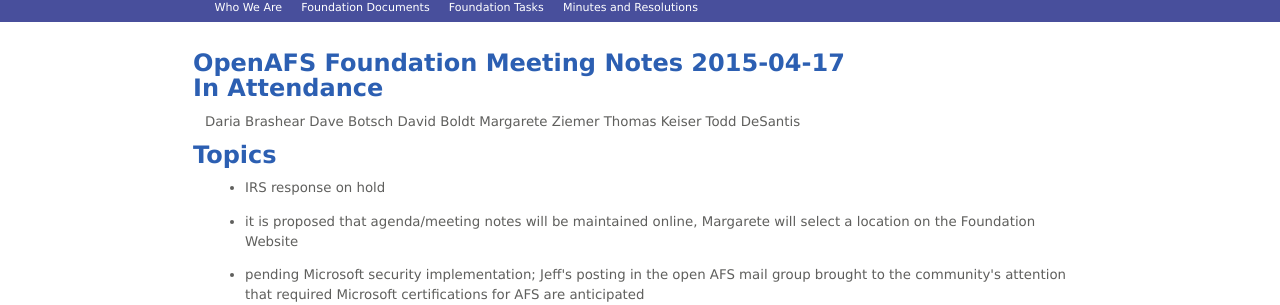
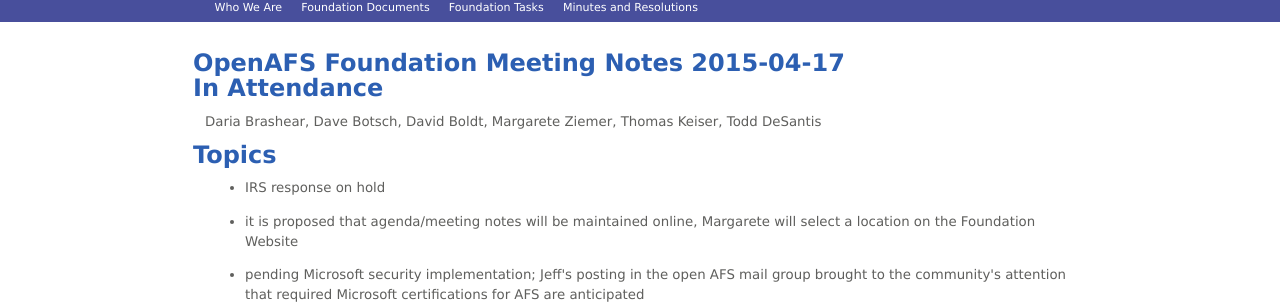
Before and after one commit to openafsfoundation/openafsfoundation.org, a Jekyll site: the page built from about/minutes/2015-04-17/index.md, in a window 1280 px wide. Shown: the part 136-441 px from the top of the page. Built offline with Jekyll 4.4.1, drawn with Linux system fonts in a browser that asks for light colours.

```diff
--- a/about/minutes/2015-04-17/index.md
+++ b/about/minutes/2015-04-17/index.md
@@ -7,11 +7,11 @@ nav: [about]
 
 ## In Attendance ##
 
- Daria Brashear
- Dave Botsch
- David Boldt
- Margarete Ziemer
- Thomas Keiser
+ Daria Brashear,
+ Dave Botsch,
+ David Boldt,
+ Margarete Ziemer,
+ Thomas Keiser,
  Todd DeSantis
 
 ## Topics ##
```
